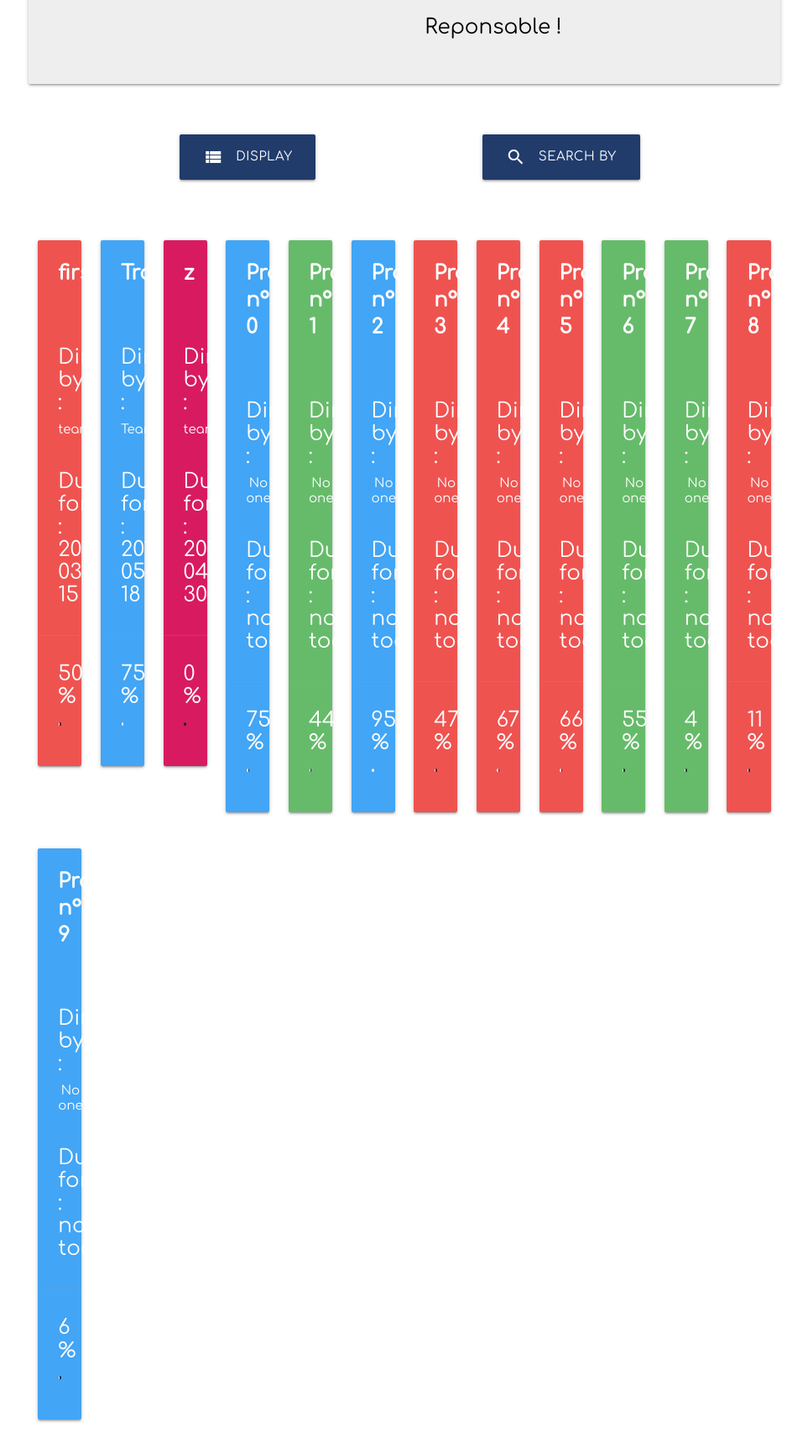
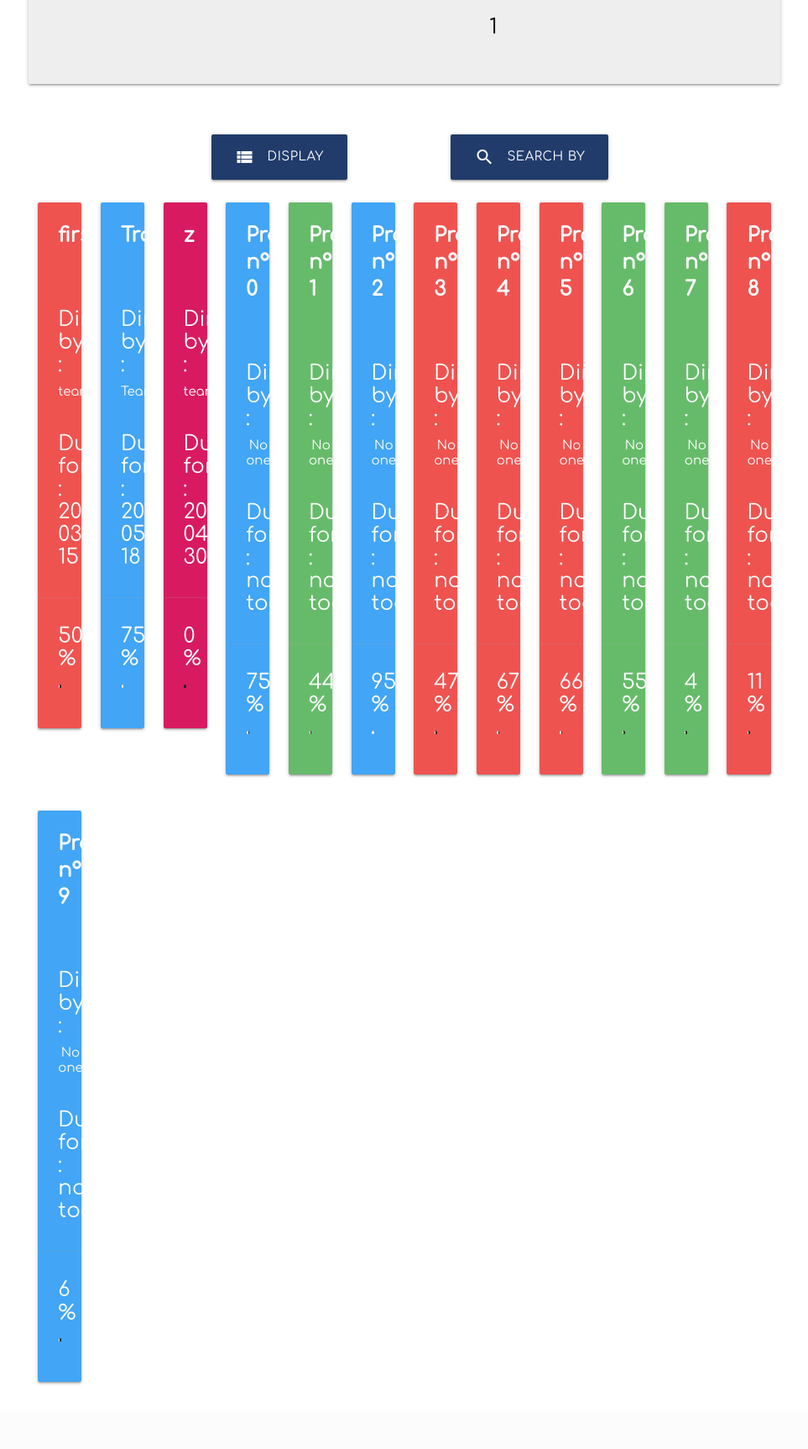
Before and after one commit to RCern/manager, a PHP site: page /account.php in a window 1280 px wide. Shown: the part 389-2114 px from the top of the page at 84% size, without its empty margins (158-1121 px from the left). After the commit the page ends 2037 px from the top, so only its background shows below. Run offline with PHP 8.4, Linux system fonts and the light colour scheme; a user stored in the database is signed in; data comes from the database, SQL or seed files in the repository.

Commit message:
added resized cards and a few changes to employee display

```diff
--- a/MaPro - Website/Account.php
+++ b/MaPro - Website/Account.php
@@ -1,20 +1,19 @@
 <?php
     // On démarre la session AVANT d'écrire du code HTML
     session_start();
-
 
     // length currently occupied by the last row of cards
     $_SESSION['length'] = 0;
 
     // size taken by a card (its initial value is 3)
-    if( !isset($_SESSION['size']) ) $_SESSION['size'] = 3;
+    if(!isset($_SESSION['size']))
+    $_SESSION['size'] = 3;
 
     // Max length for a row of cards
     $_SESSION['MAX'] = 12;
 
     // Name of the logged in client
-    $_SESSION['role'] = "CEO";
-    $_SESSION['description'] = "Reponsable !";
+
 ?>
 
 
@@ -24,9 +23,18 @@
     <link rel="stylesheet" href="css/general.css"/>
     <link rel="stylesheet" href="css/fontComfortaa.css"/>
     <link rel="stylesheet" href="css/projetCard.css"/>
+    <link rel="stylesheet" href="css/backpage.css"/>
 
 
-    <title>MaPro - My Account</title>
+    <style>
+        #page
+        {
+            margin:0px;
+        }
+    </style>
+
+
+    <title>MaPro - My Account <?php echo $_SESSION["nom"]; ?> </title>
 
 
     <head>
@@ -51,6 +59,9 @@
 
         <!-- Add icon library -->
         <link rel="stylesheet" href="https://cdnjs.cloudflare.com/ajax/libs/font-awesome/4.7.0/css/font-awesome.min.css">
+
+
+
     </head>
 
 
@@ -74,7 +85,7 @@
 
 
             <!-- DISPLAY THE EMPLOYEE'S DATA -->
-            <?php  addEmployeeCard($_SESSION['username'], $_SESSION['role'], $_SESSION['description']); ?>
+            <?php  addEmployeeCard($_SESSION['nom'], $_SESSION['role'], $_SESSION['description']); ?>
 
 
             <br><br>
@@ -84,21 +95,19 @@
               <div class="container row center">
                 <div class="col s2"></div>
 
-                <div class="col s3">
+                <div class="col s4">
                     <a class='zoom dropdown-trigger btn-large' href='#' data-target='dropdownDisplay'><i class="material-icons left">view_list</i>Display</a>
 
                     <!-- Dropdown Display -->
                     <ul id='dropdownDisplay' class='dropdown-content'>
-                        <li><a href="#!"><i class="material-icons">sim_card_alert</i> Big Cards</a></li>
-                        <li><a href="#!"><i class="material-icons">sim_card_alert</i> Small Cards</a></li>
+                        <li><a href="#!" id="bigCard" onclick="bigCards();"><i class="material-icons">sim_card_alert</i> Big Cards</a></li>
+                        <li><a href="#!" id="smallCard" onclick="smallCards();"><i class="material-icons">sim_card_alert</i> Small Cards</a></li>
                         <li class="divider" tabindex="-1"></li>
                         <li><a href="#!"><i class="material-icons">view_list</i> List</a></li>
                     </ul>
                 </div>
-
-                <div class="col s2"></div>
-
-                <div class="col s3">
+                <script src="js/account.js"></script>
+                <div class="col s4">
                     <a class='zoom dropdown-trigger btn-large' href='#' data-target='dropdownSearch'><i class="material-icons left">search</i>Search by</a>
 
                     <!-- Dropdown Search -->
@@ -112,10 +121,6 @@
 
                 <div class="col s2"></div>
             </div>
-
-
-            <br><br>
-
 
             <!-- DISPLAY ALL PROJECTS -->
             <div class="container">
@@ -142,11 +147,14 @@
                         echo "<h1 class='center blueDeep'>No Project for the moment !</h1>";
                     }
                     $conn->close();
+                ?>
 
-                    // THIS IS JUST SOME CODE TO CREATE VIRTUAL PROJECTS (so that we can test the display)
-                    // DO NOT DELETE FOR THE MOMENT !!!
+
+
+                <!-- THIS IS JUST SOME CODE TO CREATE VIRTUAL PROJECTS (so that we can test the display) -->
+                <!-- DO NOT DELETE FOR THE MOMENT !!! -->
+                <?php
                     for($i=0; $i < 10; $i++) addProjectCard("Project n° ". $i, "No one", "not today", rand(0,100), rand(1,3));
-                    echo '</div';
                 ?>
 
             </div>
@@ -200,8 +208,7 @@
 
         // Now we add the column space where we'll create the card
         $_SESSION['length'] += $_SESSION['size'];
-        echo '<div class="col s'. $_SESSION['size'] .'">';
-        echo '<a class="aCard whiteToBlueDeep" href="project.php?ID=' . rand(0, 100) . '">';
+        echo '<div class="col s'. $_SESSION['size'] .' whiteToBlueDeep">';
 
 
         // According to the priority, we create a card of a given color
@@ -230,20 +237,15 @@
         if($priority == 3) echo '<div class="card smallZoom blue lighten-3">';
         */
 
-
-        // We verify if we need to add the delete button
-        /*if(  Condition verifying that the delete parameter is active  )
-            echo '<a class="btn-floating halfway-fab waves-effect waves-light darkToBlueDeepBackground"><i class="material-icons">delete</i></a>';*/
-
-
-        // The rest of the card-code
         echo '
                     <div class="card-content">
 
-                            <div class="card-title" style="font-weight: bold;color: inherit;">' . $title . '</div>
+                        <a class="card-title" style="font-weight: bold;color: inherit;" href="project.php?ID='. rand(1, 100) .'">' . $title . '</a>
                         <br><br>
                         <h5>Directed by :<br></h5>
-                            <div class="whiteToBlueDeep tooltip" href="#">' . $leader . '</div>
+                        <a class="whiteToBlueDeep tooltip" href="#">' . $leader . '
+                            <span class="tooltiptext center"><i class="material-icons left">account_circle</i>' . $leader . ' + insert content</span>
+                        </a>
 
                         <br><br>
                         <h5 style="color: inherit">Due for :<br>' . $date . '</h5>
@@ -251,11 +253,12 @@
                     </div>
 
 
+
                     <div class="card-action">
                         <h5 style="color: inherit"> ' . $percentage . ' % <h5>
 
                         <div class="container progress grey darken-4">
-                                <div id="progress" class="determinate white" style="width: ' . $percentage . '%"></div>
+                            <div class="determinate white" style="width: ' . $percentage . '%"></div>
                         </div>
                     </div>
 
@@ -263,7 +266,6 @@
 
                 </div>
             </div>
-            </a>
         ';
     }
 ?>
@@ -278,14 +280,3 @@
         $('.dropdown-trigger').dropdown();
     });
 </script>
-
-
-
-<?php
-    /* OLD CODE :
-    <h5>Directed by :<br></h5>
-    <div class="whiteToBlueDeep tooltip" href="#">' . $leader . '
-        <span class="tooltiptext center"><i class="material-icons left">account_circle</i>' . $leader . ' + insert content</span>
-    </div>
-    */
-?>
--- /dev/null
+++ b/MaPro - Website/js/account.js
@@ -0,0 +1,27 @@
+function bigCards(){
+
+	$.ajax({
+        type:'POST',
+        url:'sizes.php',
+        data: { sizes: '12'},
+        success:function(response){
+          document.location.reload(true);
+        }
+    });
+
+
+
+}
+
+function smallCards(){
+	$.ajax({
+        type:'POST',
+        url:'sizes.php',
+        data: { sizes: '3'},
+        success:function(response){
+          document.location.reload(true);
+        }
+
+    });
+
+}
--- /dev/null
+++ b/MaPro - Website/sizes.php
@@ -0,0 +1,5 @@
+<?php
+session_start();
+	$_SESSION['size'] = $_POST['sizes'];
+	echo $_SESSION['size'];
+ ?>
```
Also changed, not shown: MaPro - Website/login.php (+13 -0 lines). Lines whose indentation alone changed are shown as unchanged.
